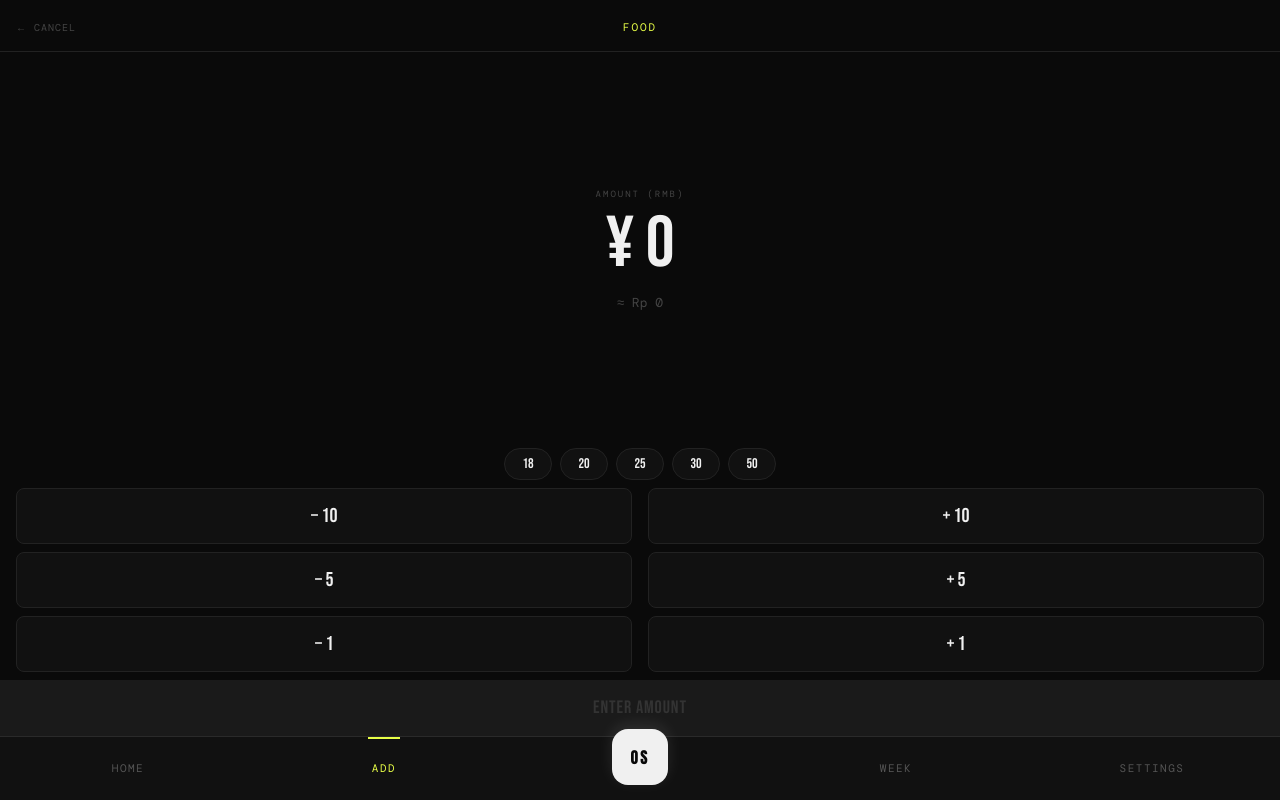
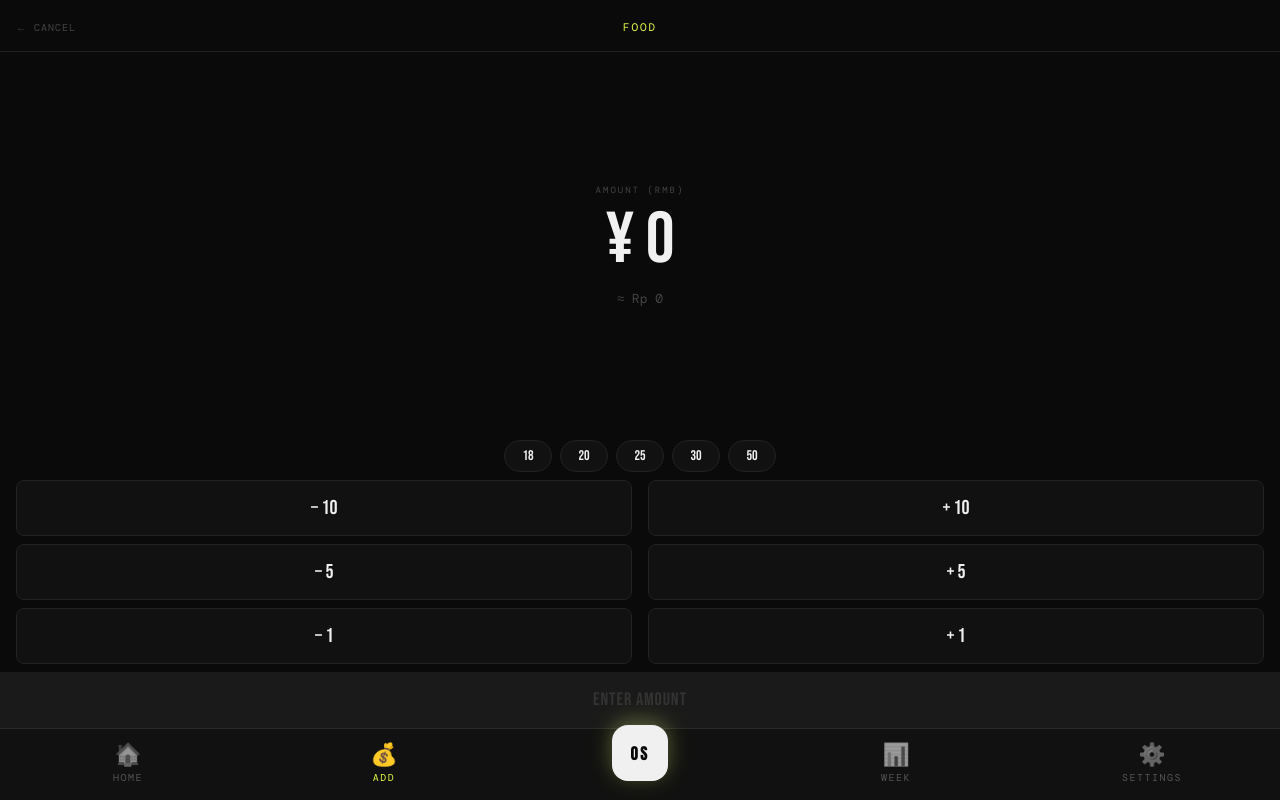
Before and after one commit to Richienv/r2-finance, a Next.js app: page /add in a window 1280 px wide. Built offline with nearby package versions, Linux system fonts and the light colour scheme.

Commit message:
style: bottom nav emoji icons + labels, volt glow on OS button

```diff
--- a/components/BottomNav.tsx
+++ b/components/BottomNav.tsx
@@ -6,31 +6,39 @@ import { cn } from '@/lib/cn';
 const OS_URL = 'https://r2-os.vercel.app';
 
 const leftItems = [
-  { href: '/',    label: 'HOME' },
-  { href: '/add', label: 'ADD'  },
+  { href: '/',    label: 'HOME', icon: '🏠' },
+  { href: '/add', label: 'ADD',  icon: '💰' },
 ];
 
 const rightItems = [
-  { href: '/week',     label: 'WEEK'     },
-  { href: '/settings', label: 'SETTINGS' },
+  { href: '/week',     label: 'WEEK',     icon: '📊' },
+  { href: '/settings', label: 'SETTINGS', icon: '⚙️' },
 ];
 
-function NavItem({ href, label, active }: { href: string; label: string; active: boolean }) {
+function NavItem({
+  href,
+  label,
+  icon,
+  active,
+}: { href: string; label: string; icon: string; active: boolean }) {
   return (
     <Link
       href={href}
       className={cn(
-        'relative flex-1 h-full flex items-center justify-center font-mono text-[11px] tracking-[1.5px]',
+        'flex-1 h-full flex flex-col items-center justify-center gap-1',
         active ? 'text-accent' : 'text-[#555]',
       )}
     >
-      {active && (
-        <span
-          className="absolute top-0 left-1/2 -translate-x-1/2 h-[2px] w-8"
-          style={{ background: '#e8ff47' }}
-        />
-      )}
-      {label}
+      <span
+        className="text-[22px] leading-none"
+        style={{
+          filter: active ? 'none' : 'grayscale(1) brightness(0.7)',
+          opacity: active ? 1 : 0.85,
+        }}
+      >
+        {icon}
+      </span>
+      <span className="font-mono text-[10px] tracking-[1.5px]">{label}</span>
     </Link>
   );
 }
@@ -40,11 +48,17 @@ export function BottomNav() {
 
   return (
     <nav
-      className="h-16 shrink-0 flex items-center overflow-visible"
+      className="h-[72px] shrink-0 flex items-center overflow-visible"
       style={{ background: '#111', borderTop: '1px solid #2a2a2a' }}
     >
       {leftItems.map(i => (
-        <NavItem key={i.href} href={i.href} label={i.label} active={path === i.href} />
+        <NavItem
+          key={i.href}
+          href={i.href}
+          label={i.label}
+          icon={i.icon}
+          active={path === i.href}
+        />
       ))}
 
       {/* CENTER OS BUTTON */}
@@ -67,7 +81,7 @@ export function BottomNav() {
             alignItems: 'center',
             justifyContent: 'center',
             transform: 'translateY(-12px)',
-            boxShadow: '0 -4px 16px rgba(255,255,255,0.1)',
+            boxShadow: '0 -4px 24px rgba(232,255,71,0.25), 0 -4px 16px rgba(255,255,255,0.1)',
             transition: 'transform 100ms, box-shadow 100ms',
             WebkitTapHighlightColor: 'transparent',
             userSelect: 'none',
@@ -78,7 +92,13 @@ export function BottomNav() {
       </div>
 
       {rightItems.map(i => (
-        <NavItem key={i.href} href={i.href} label={i.label} active={path === i.href} />
+        <NavItem
+          key={i.href}
+          href={i.href}
+          label={i.label}
+          icon={i.icon}
+          active={path === i.href}
+        />
       ))}
     </nav>
   );
```
